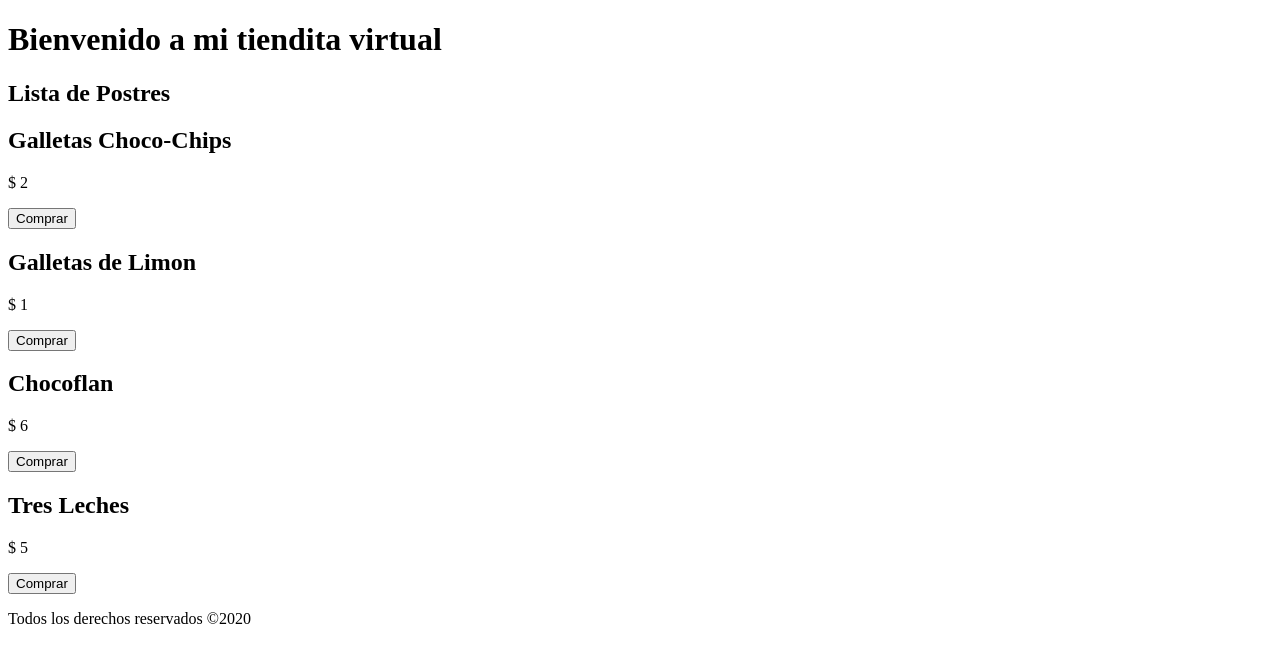
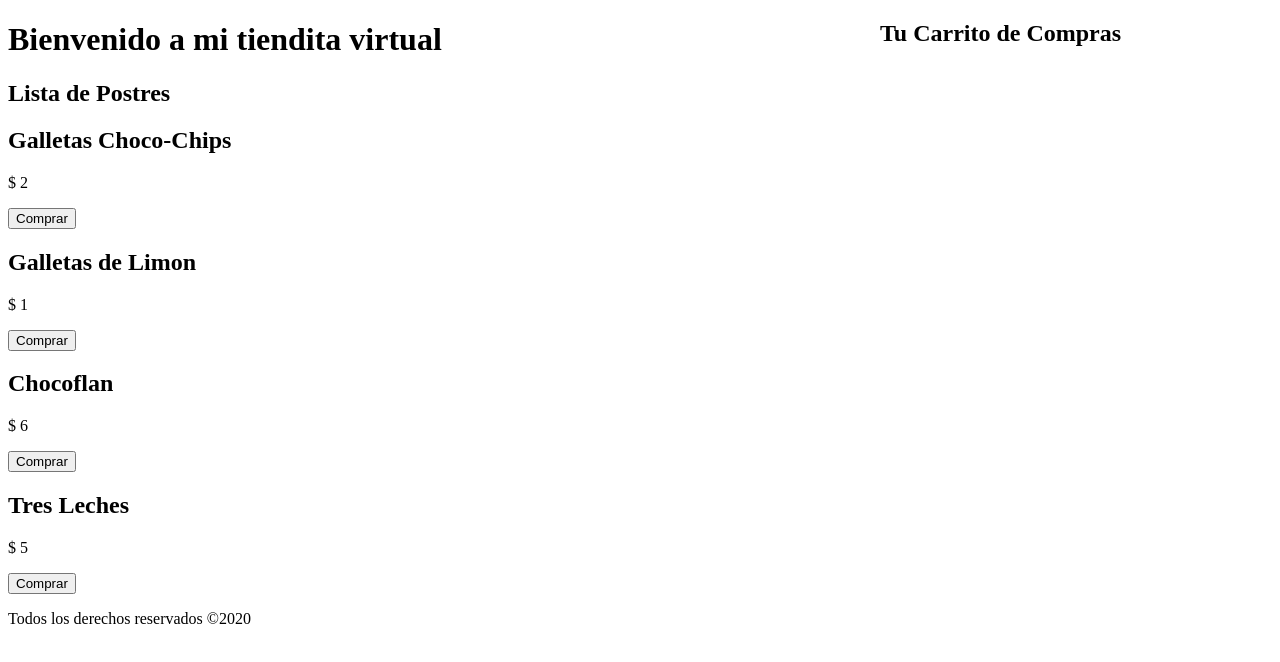
Before and after one commit to marialerod/basicos, a React (Create React App) app: page / in a window 1280 px wide. Shown: the top 662 px of the page. Built offline with nearby package versions, Linux system fonts and the light colour scheme.

Commit message:
Mostrar productos en el Carrito

```diff
--- a/src/App.js
+++ b/src/App.js
@@ -2,6 +2,7 @@ import React, {Fragment,useState} from 'react';
 import Header from './components/Header';
 import Footer from './components/Footer';
 import Producto from './components/Producto';
+import Carrito from './components/Carrito';
 
 function App() {
 
@@ -34,6 +35,9 @@ function App() {
           agregarProducto = {agregarProducto}
         />
       ))}
+      <Carrito
+        carrito = {carrito}
+      />
       <Footer
         fecha = {fecha}
       />
--- /dev/null
+++ b/src/components/Carrito.js
@@ -0,0 +1,19 @@
+import React from 'react';
+import Producto from './Producto';
+import './carrito.css';
+
+const Carrito = ({carrito}) => (
+    <div className = "carrito">
+        <h2>Tu Carrito de Compras</h2>
+        {carrito === 0
+        ? <p>Esta vacio</p>
+        : carrito.map(producto => (
+            <Producto
+                key = {producto.id}
+                producto = {producto}
+            />
+        ))}
+    </div>
+);
+
+export default Carrito;
--- /dev/null
+++ b/src/components/carrito.css
@@ -0,0 +1,7 @@
+.carrito{
+    position: fixed;
+    top: 0;
+    right: 0;
+    background-color: white;
+    width: 400px;
+}
```
